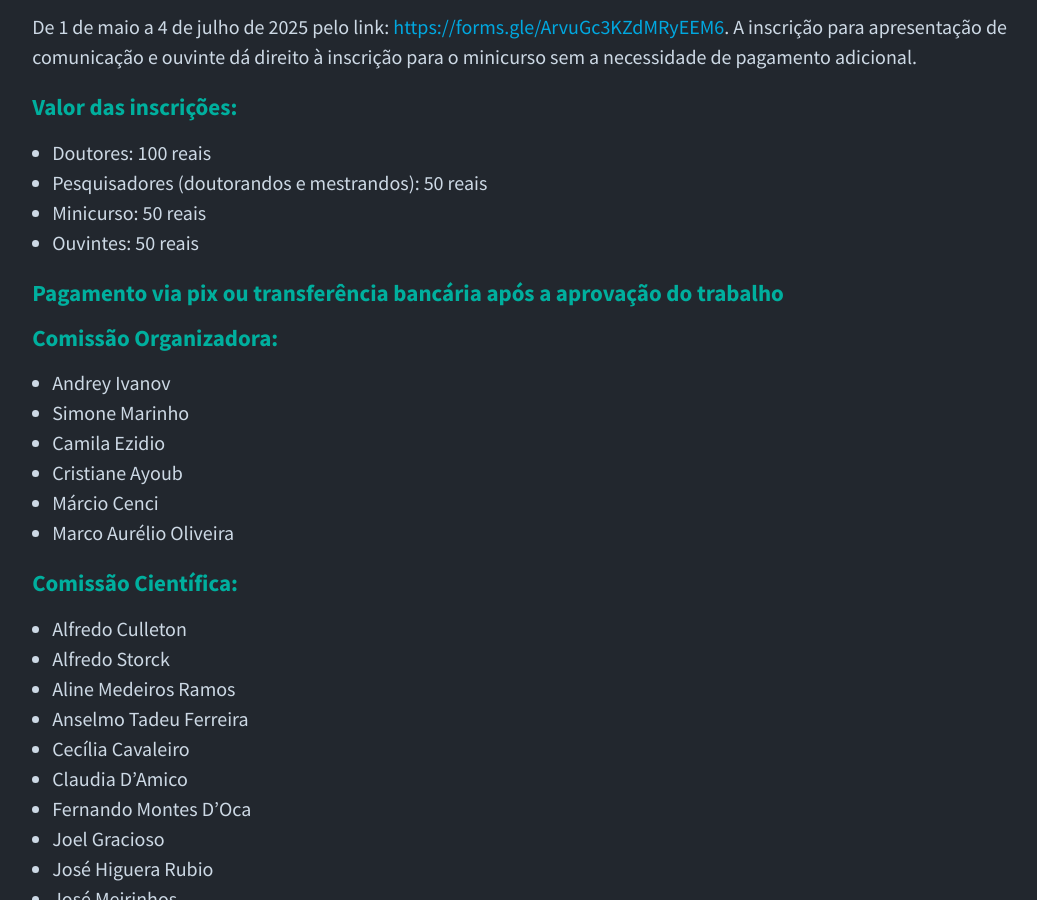
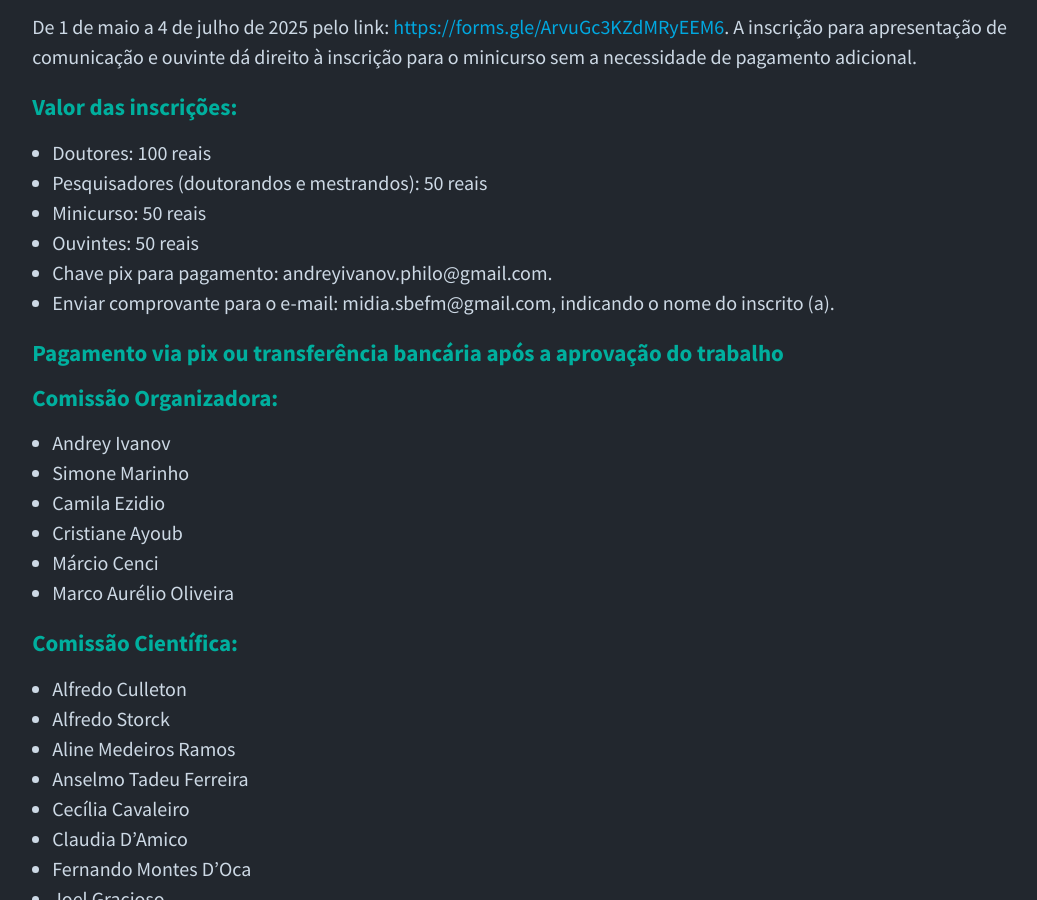
Before and after one commit to nap-o/sbefm, a Jekyll site: the page built from _posts/2025-02-02-iv-congresso-sbefm.md, in a window 1280 px wide and 900 px high, scrolled down 2301 px. Shown: the whole window, without its empty margins (83-1120 px from the left). Built offline with Jekyll 4.4.1, drawn with Linux system fonts in a browser that asks for light colours.

Commit message:
newsletter marco 2025 - corrigindo 1

```diff
--- a/_posts/2025-02-02-iv-congresso-sbefm.md
+++ b/_posts/2025-02-02-iv-congresso-sbefm.md
@@ -51,6 +51,9 @@ De 1 de maio a 4 de julho de 2025 pelo link: [https://forms.gle/ArvuGc3KZdMRyEEM
 - Minicurso: 50 reais
 - Ouvintes: 50 reais
 
+- Chave pix para pagamento: andreyivanov.philo@gmail.com.
+- Enviar comprovante para o e-mail: midia.sbefm@gmail.com, indicando o nome do inscrito (a).
+
 #### Pagamento via pix ou transferência bancária após a aprovação do trabalho
 
 #### Comissão Organizadora:
```
